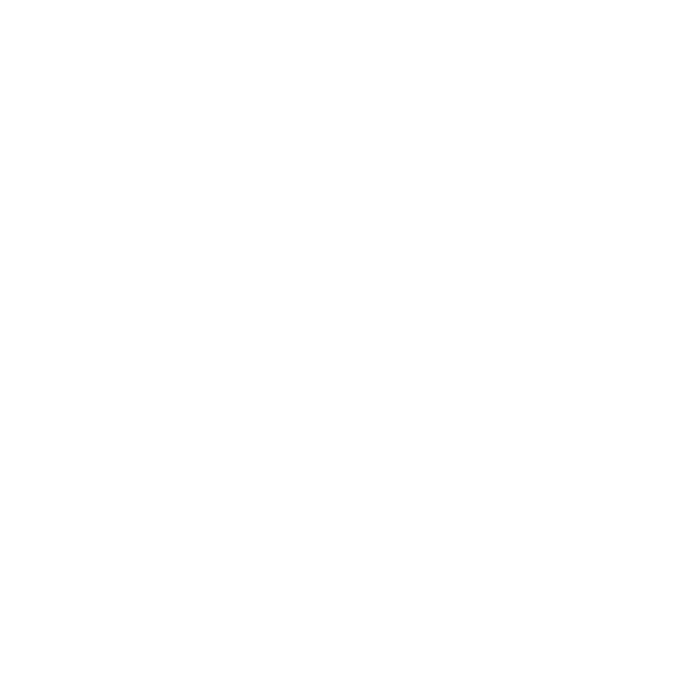
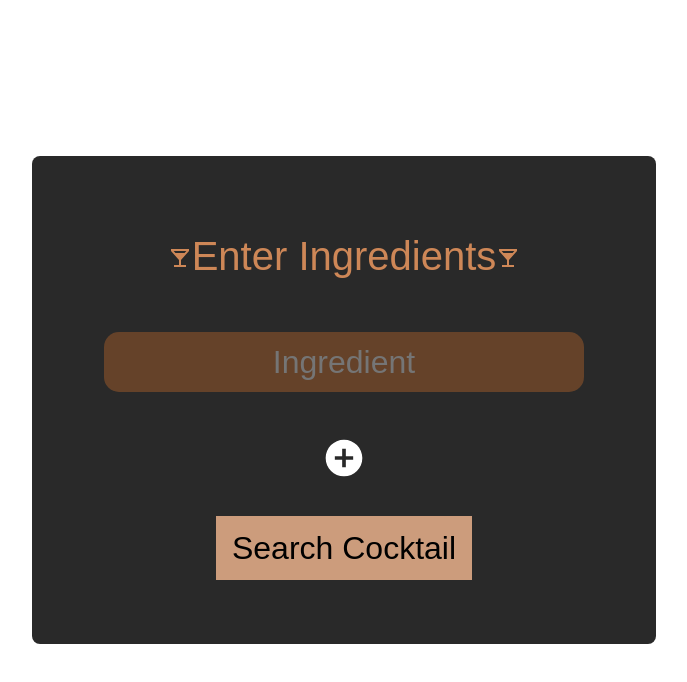
Before and after one commit to darthinvader/Bartender, a React (Create React App) app: page / in a window 1280 px wide. Shown: the top 682 px of the page, without its empty margins (296-983 px from the left). Built offline with nearby package versions, Linux system fonts and the light colour scheme.

Commit message:
[feat] Cocktail Form template

```diff
--- a/src/Cocktails/CocktailForm/CocktailForm.js
+++ b/src/Cocktails/CocktailForm/CocktailForm.js
@@ -0,0 +1,22 @@
+import styles from "./CocktailForm.module.scss";
+import { AddCircle, LocalBar } from "@material-ui/icons";
+const CocktailForm = (props) => {
+  return (
+    <form className={styles.CocktailForm}>
+      <h1 className={styles.Title}>
+        <LocalBar />
+        Enter Ingredients
+        <LocalBar />
+      </h1>
+      <input
+        type="text"
+        id="Ingredient1"
+        name="Ingredient2"
+        placeholder="Ingredient"
+      />
+      <AddCircle className={styles.AddButton} />
+      <button className={styles.SubmitButton}>Search Cocktail</button>
+    </form>
+  );
+};
+export default CocktailForm;
--- a/src/Cocktails/CocktailForm/CocktailForm.module.scss
+++ b/src/Cocktails/CocktailForm/CocktailForm.module.scss
@@ -1,56 +1,8 @@
-.BigImage {
-  /* The image used */
-  background-image: url("https://i.imgur.com/w6uho5C.jpg");
-  width: 100vw;
-  height: 100vh;
-  /* Add the blur effect */
-  filter: blur(4px);
-  -webkit-filter: blur(4px);
-  background-repeat: no-repeat;
-  background-attachment: fixed;
-  background-size: cover;
-  background-position: center center;
-  position: fixed;
-  z-index: -1000;
-}
-
-.CocktailWrapper {
-  width: 100vw;
-  height: 100vh;
-  display: flex;
-  justify-content: center;
-  align-items: center;
-}
-
-.Cocktail {
-  display: flex;
-  flex-direction: column;
-  justify-content: center;
-  align-items: center;
-  max-width: 800px;
-  min-width: 200px;
-  min-height: 200px;
-
-  padding: 30px;
-  border-radius: 8px;
-
-  background-color: rgba(4, 4, 4, 0.85);
-}
-
 .Title {
   color: #ce8757;
   text-align: center;
-  margin: 20px;
-  .material-icons {
-    font-size: 26px;
-    vertical-align: -3px;
-  }
-}
-
-.Img {
-  margin: 20px;
-  max-height: 400px;
-  max-width: 400px;
+  margin: 2rem;
+  font-size: 2.5rem;
 }
 
 .CocktailForm {
@@ -58,11 +10,11 @@
   flex-direction: column;
   justify-content: center;
   align-items: center;
-  max-width: 800px;
-  min-width: 200px;
-  min-height: 200px;
+  max-width: 80rem;
+  min-width: 20rem;
+  min-height: 20rem;
 
-  padding: 30px;
+  padding: 3rem;
   border-radius: 8px;
 
   background-color: rgba(4, 4, 4, 0.85);
@@ -70,20 +22,19 @@
   label {
     color: white;
     text-align: center;
-    margin: 10px;
-    font-size: 25px;
+    margin: 1rem;
+    font-size: 2.5rem;
   }
 
   input {
-    margin: 15px;
-    padding: 7px;
-    decoration: none;
+    margin: 1.5rem;
+    padding: 0.7rem;
     border: none;
-    width: 300px;
+    width: 30rem;
     border-radius: 15px;
     background-color: #a15c2a80;
     text-align: center;
-    font-size: 20px;
+    font-size: 2rem;
     color: white;
   }
   .AddButton {
@@ -91,7 +42,7 @@
     padding: 10px;
     cursor: pointer;
     color: white;
-    font-size: 40px;
+    font-size: 4rem;
     transition: 0.4s;
     &:hover {
       transform: scale(1.2);
@@ -100,18 +51,18 @@
 
   .SubmitButton {
     background-color: #cc9c7c;
-    font-size: 20px;
+    font-size: 2rem;
     color: black;
     border: none;
     cursor: pointer;
-    padding: 10px;
-    margin: 10px;
+    padding: 1rem;
+    margin: 1rem;
     transition: 0.4s;
 
     &:hover {
       background-color: #7c9c7c;
       transform: scale(1.15);
-      box-shadow: 0px 0px 5px black;
+      box-shadow: 0 0 0.5rem black;
     }
   }
 }
--- a/src/Cocktails/CocktailWrapper.js
+++ b/src/Cocktails/CocktailWrapper.js
@@ -1,4 +1,6 @@
 import { useState } from "react";
+import CocktailForm from "./CocktailForm/CocktailForm";
+import styles from "./CocktailWrapper.module.scss";
 
 const CocktailWrapper = () => {
   const [ingredients, setIngredients] = useState([]);
@@ -16,7 +18,11 @@
     }
   };
 
-  return null;
+  return (
+    <div className={styles.CocktailWrapper}>
+      <CocktailForm />
+    </div>
+  );
 };
 
 export default CocktailWrapper;
--- a/src/Cocktails/CocktailWrapper.module.scss
+++ b/src/Cocktails/CocktailWrapper.module.scss
@@ -0,0 +1,7 @@
+.CocktailWrapper {
+  width: 100vw;
+  height: 100vh;
+  display: flex;
+  justify-content: center;
+  align-items: center;
+}
```
